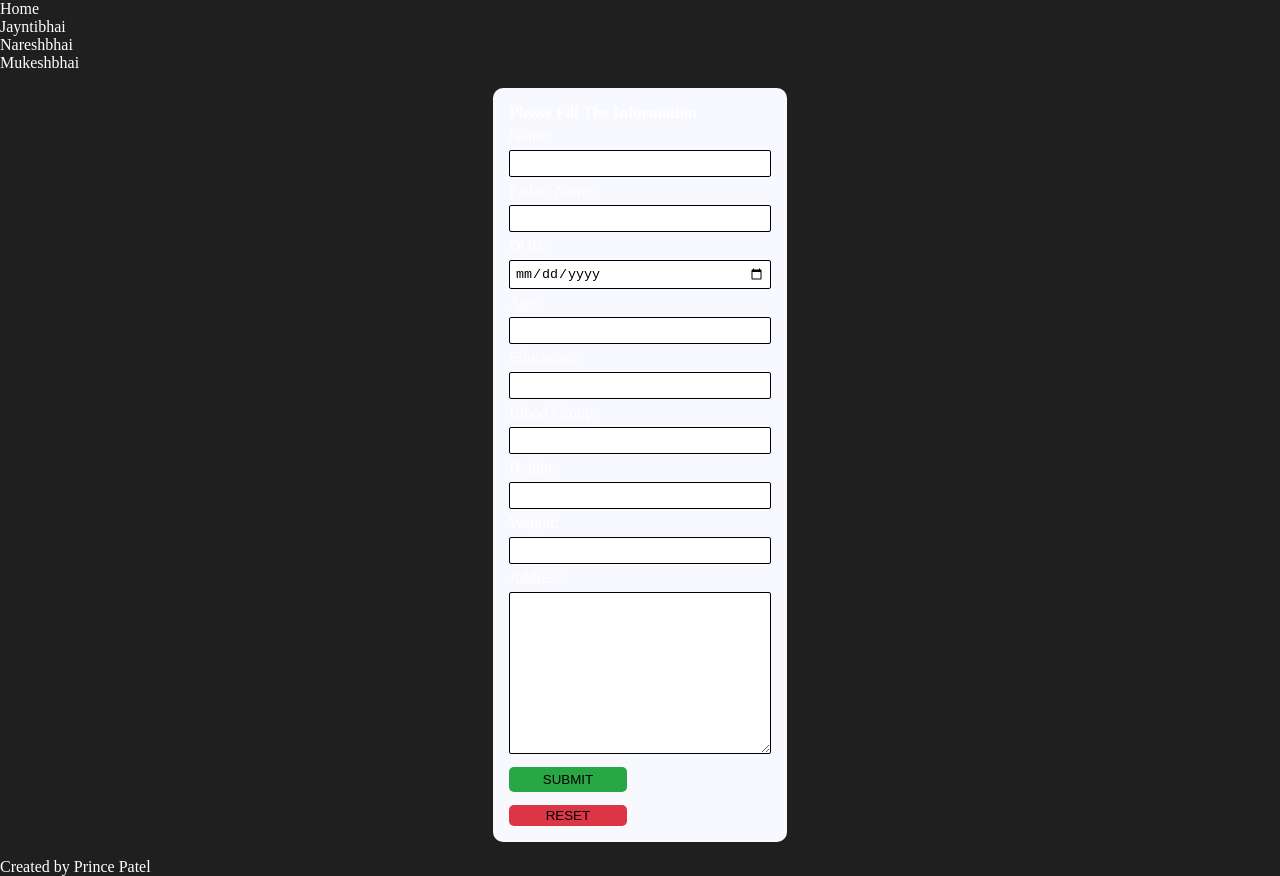
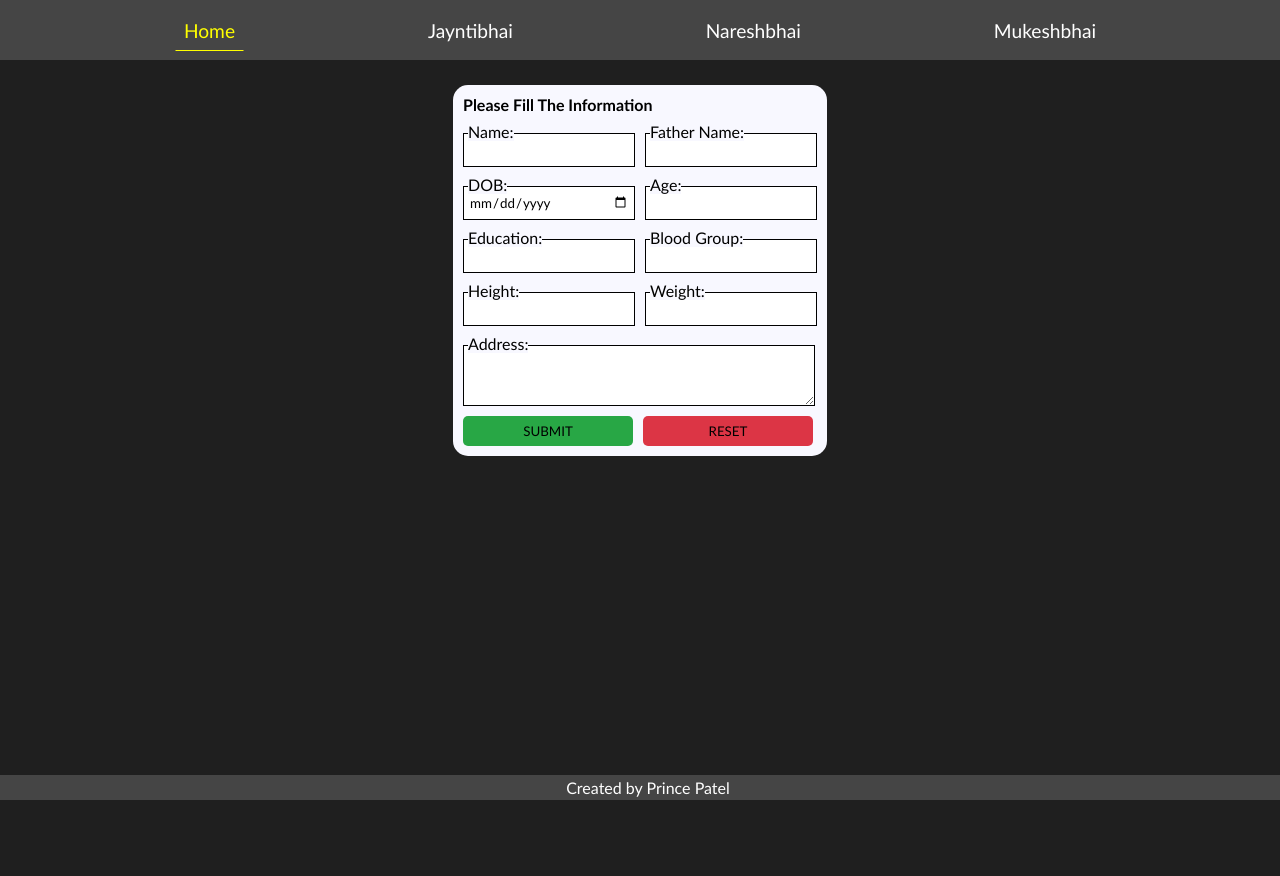
Before and after one commit to Prince188/myfamily, a plain HTML site: page index.html in a window 1280 px wide. After the commit the page ends 800 px from the top, so only its background shows below. Drawn offline with Linux system fonts and the light colour scheme.

Commit message:
Update style.css

```diff
--- a/style.css
+++ b/style.css
@@ -1,61 +1,120 @@
-* {
+*{
     margin: 0;
     padding: 0;
+    font-family: 'Trebuchet MS', 'Lucida Sans Unicode', 'Lucida Grande', 'Lucida Sans', Arial, sans-serif;
 }
 
-body {
+body{
     background-color: #1f1f1f;
+}
+
+nav{
+    background-color: #454545;
+    color: white;
+    font-size: 1.2rem;
+    height: 60px;
+    display: flex;
+    align-items: center;
+    justify-content: space-evenly;
+}
+
+nav ul{
+    width: 100% !important;
+    display: flex;
+    list-style: none;
+    justify-content: space-evenly;
+}
+
+.item{
+    border: 1px solid transparent;
+    padding: .5rem;
+    transition: 0.3s;
+}
+
+.item:hover{
+    border-bottom: 1px solid yellow;
+    color: yellow;
+}
+
+.item-active{
+    border-bottom: 1px solid yellow;
+    color: yellow;
 }
 
 form{
     background-color: ghostwhite;
-    padding: 1rem;
-    border-radius: 10px;
     width: fit-content;
-    height: fit-content;
-    margin: 1rem auto;
+    margin: 25px auto;
+    padding: 10px;
+    border-radius: 15px;
 }
 
-form label{
-    margin: 5px 0;
+label{
     display: block;
+    background-color: ghostwhite;
+    height: fit-content;
+    width: fit-content;
+    font-size: 16px;
+    transform: translateY(8px) translateX(5px);
 }
 
-form input , textarea{
-    width: 250px;
-    display: block;
-    /* height: 25px; */
+form input{
     border: 1px solid black;
-    border-radius: 2px;
-    /* text-transform: uppercase; */
-    padding: 5px;
+    height: 30px;
+    padding: 1px 5px;
+    outline: none;
+    width: 160px;
 }
 
-form .buttons {
-    display: flex;
-    justify-content: space-evenly;
+textarea{
+    height: 50px;
+    width: 340px;
+    border: 1px solid black;
+    padding: 0px 5px;
+    padding-bottom: 1px;
+    padding-top: 8px;
+    outline: none;
 }
 
-form button[type="submit"]{
-    margin-top: 0.8rem;
-    width: 45%;
-    height: 25px;
-    background-color: #28a745;
+button{
+    margin-top: 7px;
+    width: 170px;
+    height: 30px;
+    outline: none;
     border: none;
-    padding: 3px 0;
     border-radius: 5px;
 }
 
-form button[type="reset"]{
-    margin-top: 0.8rem;
-    width: 45%;
+button[type="submit"]{
+    background-color: #28a745;
+}
+button[type="reset"]{
     background-color: #dc3545;
-    border: none;
-    padding: 3px 0;
-    border-radius: 5px;
+}
+
+sup{
+    transform: translateY(0px);
+}
+
+.in{
+    display: flex;
+    gap: 10px;
 }
 
 
-.main{
+footer{
+    height: 25px;
+    background-color: #454545;
+    display: flex;
+    align-items: center;
+    padding: 0 0.5rem;
+    margin-top: auto;
+    position: fixed;
+    bottom: 0;
     color: white;
+    width: 100%;
 }
+
+.creator{
+    margin: 0 auto;
+}
```
